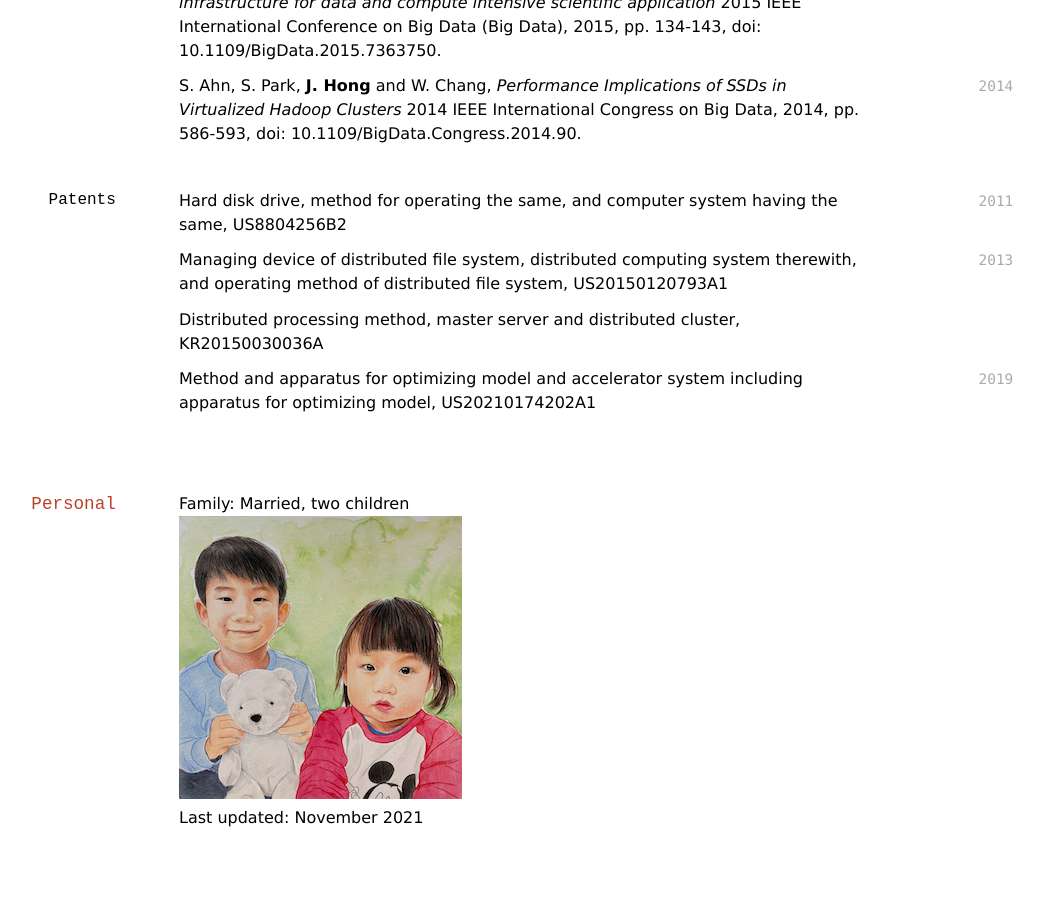
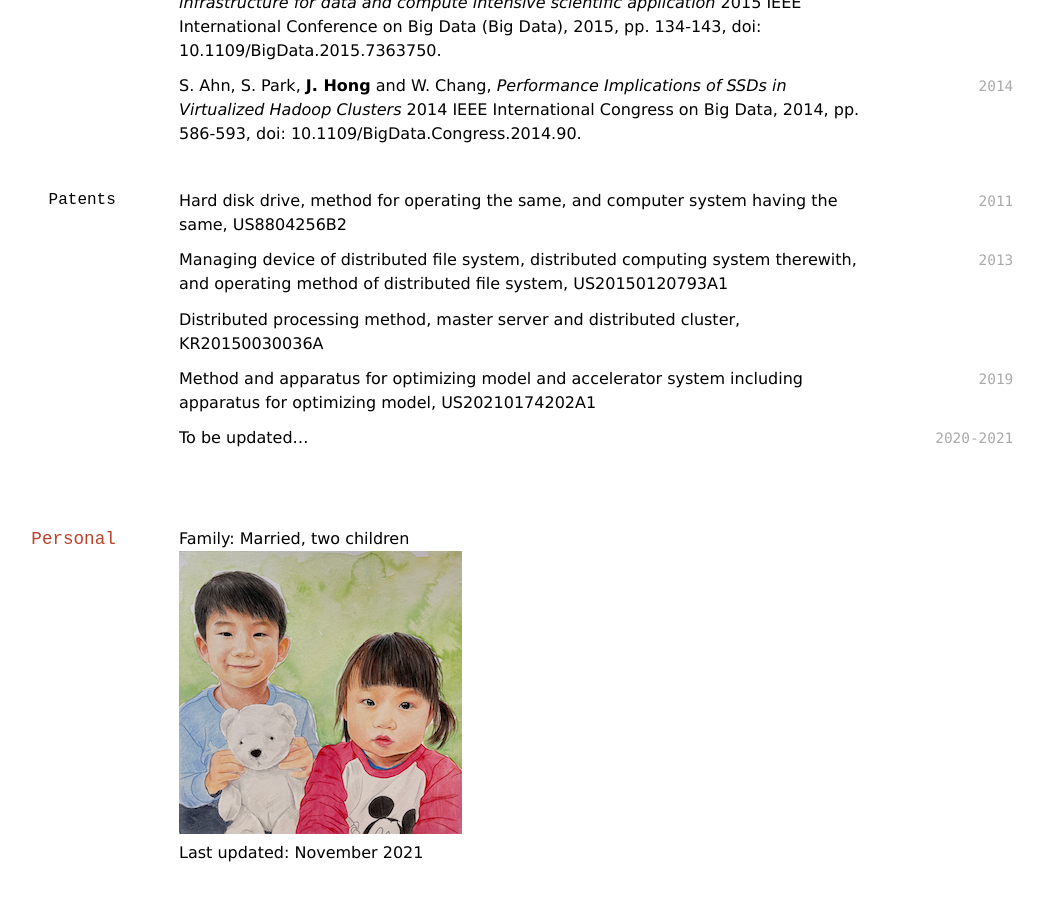
Before and after one commit to Jaeki/jaeki.github.io, a Jekyll site: the page built from index.md, in a window 1280 px wide and 900 px high, scrolled down 1407 px. Shown: the whole window, without its empty margins (153-1197 px from the left). Built offline with Jekyll 4.4.1, drawn with Linux system fonts in a browser that asks for light colours; nearby versions of some CDN libraries; a style sheet for code colours, icons or effects is not loaded; before the commit the page ends 2272 px from its top, so only the background shows below that.

Commit message:
Update index.md

```diff
--- a/index.md
+++ b/index.md
@@ -86,6 +86,8 @@ Distributed processing method, master server and distributed cluster, KR20150030
 `2019`
 Method and apparatus for optimizing model and accelerator system including apparatus for optimizing model, US20210174202A1
 
+`2020-2021`
+To be updated...
 
 ## Personal
 
```
